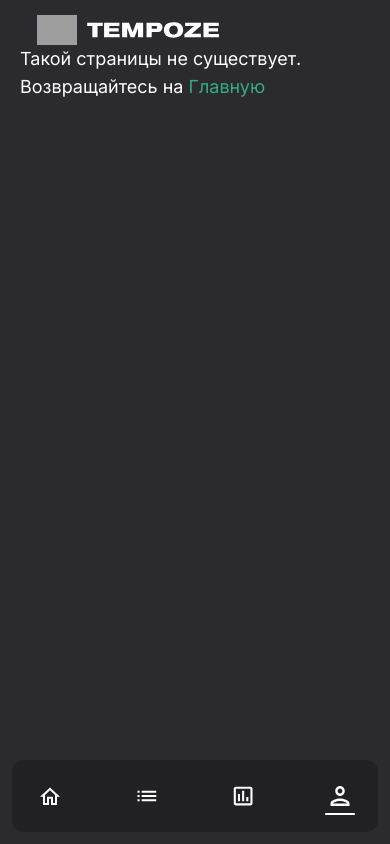
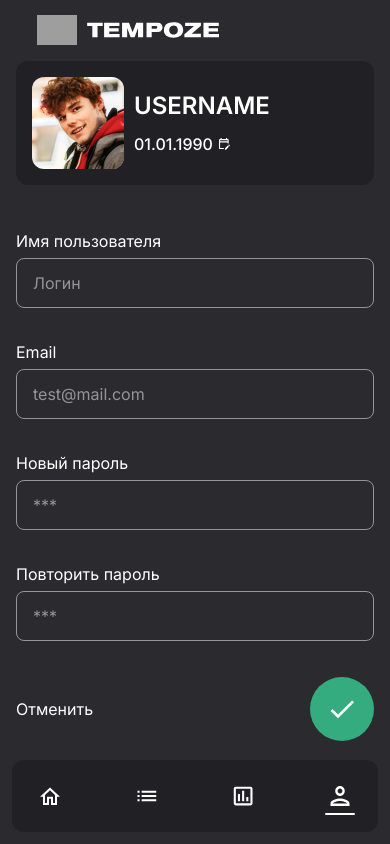
Before and after one commit to y0na24/Tempoze, a React (Vite) app: page /profile in a window 390 px wide. Built offline with nearby package versions, Linux system fonts and the light colour scheme; grey boxes are pictures that could not be loaded.

Commit message:
profile page added, desktop and mobile verison

```diff
--- a/src/App.jsx
+++ b/src/App.jsx
@@ -5,6 +5,7 @@ import Home from '@/pages/Home'
 import Login from '@/pages/Login'
 import NotFound from '@/pages/NotFound'
 import History from './pages/History'
+import Profile from './pages/Profile'
 
 function App() {
   return (
@@ -14,6 +15,7 @@ function App() {
         <Route path='home' element={<Home />} />
         <Route path='history' element={<History />} />
         <Route path='analytics' element={<Analytics />} />
+        <Route path='profile' element={<Profile />} />
         <Route path='*' element={<NotFound />} />
       </Route>
     </Routes>
--- /dev/null
+++ b/src/components/common/Profile/UserCard.jsx
@@ -0,0 +1,40 @@
+import React from 'react'
+import PropTypes from 'prop-types'
+
+import { profileAvatar, calendar } from '@/assets/assets'
+
+function UserCard({ userName, birthDate }) {
+  return (
+    <div className='flex z-10 p-4 bg-mainColor rounded-xl items-center mb-12'>
+      <img
+        loading='lazy'
+        className='rounded-xl mr-[0.625rem]'
+        src={profileAvatar}
+        alt='Аватарка'
+      />
+      <div className='flex flex-col gap-[0.625rem]'>
+        <p className='uppercase font-semibold text-2xl'>{userName}</p>
+        <div className='flex'>
+          <p className='uppercase font-medium text-base'>{birthDate}</p>
+          <button type='button'>
+            <img
+              loading='lazy'
+              className='m-1.5'
+              src={calendar}
+              alt='Дата'
+              width={11}
+              height={11}
+            />
+          </button>
+        </div>
+      </div>
+    </div>
+  )
+}
+
+UserCard.propTypes = {
+  userName: PropTypes.string.isRequired,
+  birthDate: PropTypes.string.isRequired,
+}
+
+export default UserCard
--- /dev/null
+++ b/src/components/page/ProfilePage/ProfilePage.jsx
@@ -0,0 +1,55 @@
+import React from 'react'
+
+import UserCard from '@/components/common/Profile/UserCard'
+import AddButton from '@/components/ui/Buttons/AddButton'
+import TextField from '@/components/ui/TextField'
+
+import CreateButton from '@/components/ui/Buttons/CreateButton'
+
+import { acceptBtn, profileHeader } from '@/assets/assets'
+
+function ProfilePage() {
+  return (
+    <>
+      <img
+        className='rounded-2xl m-auto mt-3 -z-10 hidden xl:block'
+        src={profileHeader}
+        alt='Обои'
+      />
+      <div className='px-4 relative mt-4 xl:mt-[-70px] z-10 m-auto max-w-[40.625rem]'>
+        <UserCard userName='username' birthDate='01.01.1990' />
+        <TextField
+          labelText='Имя пользователя'
+          type='text'
+          placeholder='Логин'
+          name='username'
+        />
+        <TextField
+          labelText='Email'
+          type='email'
+          placeholder='test@mail.com'
+          name='email'
+        />
+        <TextField
+          labelText='Новый пароль'
+          type='password'
+          placeholder='***'
+          name='password'
+        />
+        <TextField
+          labelText='Повторить пароль'
+          type='password'
+          placeholder='***'
+          name='acceptPassword'
+        />
+        <div className='flex justify-between items-center'>
+          <a href='/'>Отменить</a>
+          <AddButton image={acceptBtn} margin='sm:hidden' />
+          <CreateButton width='max-w-[12.3125rem]' />
+        </div>
+      </div>
+    </>
+  )
+}
+
+export default ProfilePage
--- a/src/components/ui/Buttons/CreateButton.jsx
+++ b/src/components/ui/Buttons/CreateButton.jsx
@@ -1,11 +1,13 @@
 import React from 'react'
 import PropTypes from 'prop-types'
 
-function CreateButton({ onClick }) {
+function CreateButton({ onClick, width }) {
   return (
     <button
       type='button'
-      className='bg-lightGreen transition duration-300 text-base font-semibold rounded-xl py-4 w-full hover:bg-lime'
+      className={`bg-lightGreen ${width ? 'uppercase' : null} ${
+        width ? 'sm:block' : null
+      } ${width} hidden transition duration-300 text-base font-semibold rounded-xl py-4 w-full hover:bg-lime`}
       onClick={onClick}
     >
       Создать
@@ -13,8 +15,14 @@ function CreateButton({ onClick }) {
   )
 }
 
+CreateButton.defaultProps = {
+  width: null,
+  onClick: null,
+}
+
 CreateButton.propTypes = {
-  onClick: PropTypes.func.isRequired,
+  onClick: PropTypes.func,
+  width: PropTypes.string,
 }
 
 export default CreateButton
--- a/src/components/ui/DropDown.jsx
+++ b/src/components/ui/DropDown.jsx
@@ -8,11 +8,19 @@ function DropDown({ onClick }) {
   return (
     <div className='bg-black absolute rounded-xl right-[-35px] top-[65px] inline-block py-6 px-[2.375rem]'>
       <ul className='flex flex-col gap-4  '>
-        <Link to='/profile' className='flex gap-3' onClick={onClick}>
+        <Link
+          to='/profile'
+          className='flex gap-3 hover:opacity-70 transition duration-200 uppercase'
+          onClick={onClick}
+        >
           <p className='uppercase text-base font-medium'>Настройки</p>
           <img src={settings} alt='Настройки' />
         </Link>
-        <Link to='/' className='flex gap-3 self-end' onClick={onClick}>
+        <Link
+          to='/'
+          className='flex gap-3 self-end hover:opacity-70 transition duration-200 uppercase'
+          onClick={onClick}
+        >
           <p className='uppercase text-base font-medium'>Выйти</p>
           <img src={exit} alt='Выход' />
         </Link>
--- /dev/null
+++ b/src/pages/Profile.jsx
@@ -0,0 +1,7 @@
+import ProfilePage from '@/components/page/ProfilePage/ProfilePage'
+
+function Profile() {
+  return <ProfilePage />
+}
+
+export default Profile
```
Also changed, not shown: src/components/page/ProfilePage/index.js (added).
